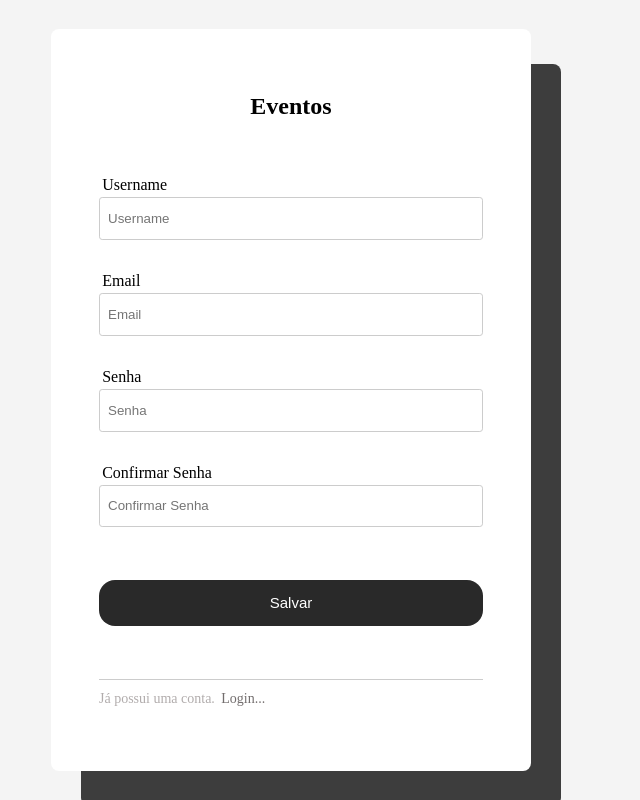
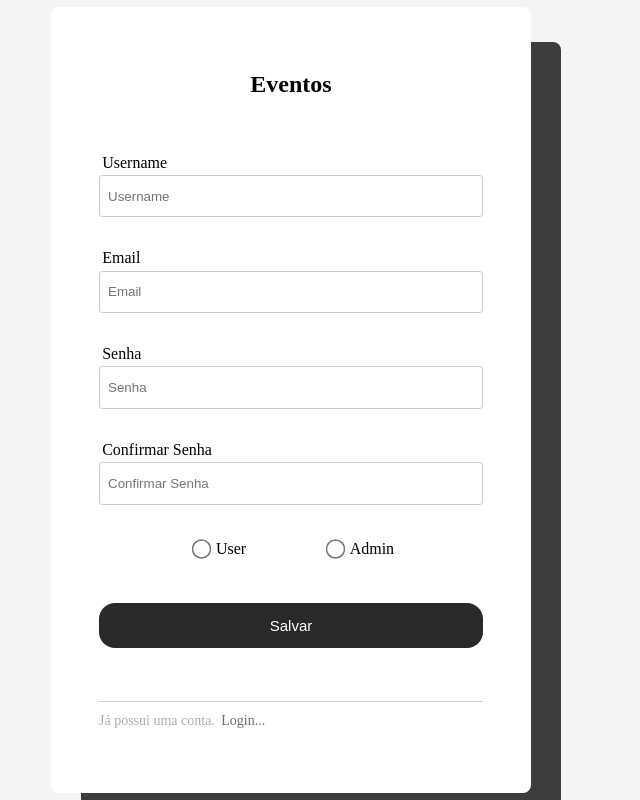
Before and after one commit to JAndersonArruda/projeto-final-prometheus, a React (Vite) app in the folder eventos-app/: page /account/register in a window 1280 px wide. Shown: the whole page, without its empty margins (349-989 px from the left). Built offline with nearby package versions, Linux system fonts and the light colour scheme.

Commit message:
view: seção de esclolha de tipo de usuario no cadastro

```diff
--- a/eventos-app/src/components/FormUser/FormUser.tsx
+++ b/eventos-app/src/components/FormUser/FormUser.tsx
@@ -59,6 +59,16 @@ export default function FormUser({ modo, value }: FormUserProps) {
                             <label htmlFor="confirm-senha">Confirmar Senha</label>
                             <input id="confirm-senha-imput" type="password" name="confirm-senha" placeholder="Confirmar Senha" required />
                         </div>
+                        <div className="element-type-user">
+                            <div className="element-type-input">
+                                <input id="type-user-imput" type="radio" name="user-mode" required />
+                                <label htmlFor="type-user-imput">User</label>
+                            </div>
+                            <div className="element-type-input">
+                                <input id="type-adm-imput" type="radio" name="user-mode" required />
+                                <label htmlFor="type-adm-imput">Admin</label>
+                            </div>
+                        </div>
                     </>
                 ): null}
                 <div className="element-submit-user">
--- a/eventos-app/src/components/FormUser/formUser.css
+++ b/eventos-app/src/components/FormUser/formUser.css
@@ -21,6 +21,28 @@
     border-radius:.2rem;
     border: 1px solid #ccc;
     margin-bottom:.5rem;
+    box-sizing: border-box;
+}
+
+.element-type-user {
+    display: flex;
+    flex-direction: row;
+    align-items: center;
+    justify-content: center;
+}
+
+.element-type-input {
+    display: flex;
+    flex-direction: row;
+    justify-content: center;
+    width: 20%;
+    padding: .7rem 2rem 1rem;
+}
+
+.element-type-input input {
+    transform: scale(1.5);
+    margin-right: .5rem;
+    border: 0;
     box-sizing: border-box;
 }
 
```
